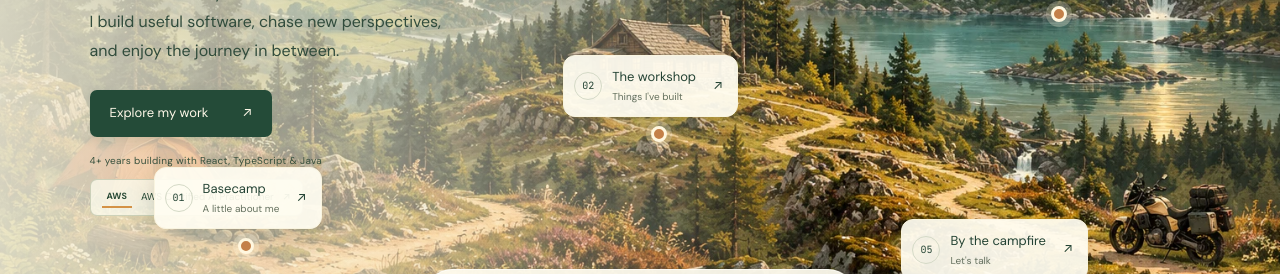
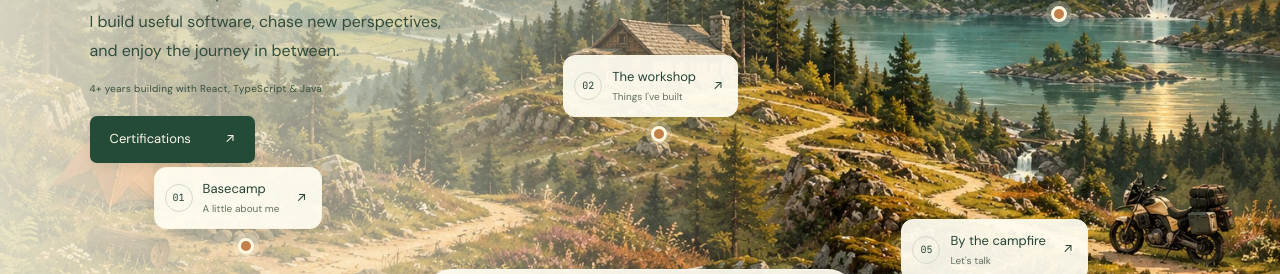
Before and after one commit to mevasudevmeti/portfolio, a plain HTML site: page index.html in a window 1280 px wide. Shown: the part 452-726 px from the top of the page. Drawn offline with Linux system fonts and the light colour scheme.

Commit message:
Simplify hero actions to a Certifications button

```diff
--- a/index.html
+++ b/index.html
@@ -102,9 +102,8 @@
               <p class="hello">Hey, I'm Vasu.</p>
               <h1 id="hero-title">Curiosity leads.<br><em>I build the way.</em></h1>
               <p class="trail-summary">From full-stack systems to mountain trails.<br>I build useful software, chase new perspectives,<br class="desktop-break"> and enjoy the journey in between.</p>
-              <a class="trail-cta" href="#projects">Explore my work <span aria-hidden="true">↗</span></a>
               <p class="trail-note">4+ years building with React, TypeScript &amp; Java</p>
-              <a class="hero-certification" href="#certifications"><span class="hero-cert-mark" aria-hidden="true">AWS</span><span>AWS Certified AI Practitioner</span><span aria-hidden="true">↗</span></a>
+              <a class="trail-cta" href="#certifications">Certifications <span aria-hidden="true">↗</span></a>
             </div>
             <nav class="landmarks" aria-label="Explore the portfolio trail">
               <a class="landmark basecamp" href="#about"><span class="landmark-number">01</span><span>Basecamp<small>A little about me</small></span><span aria-hidden="true">↗</span></a>
```
